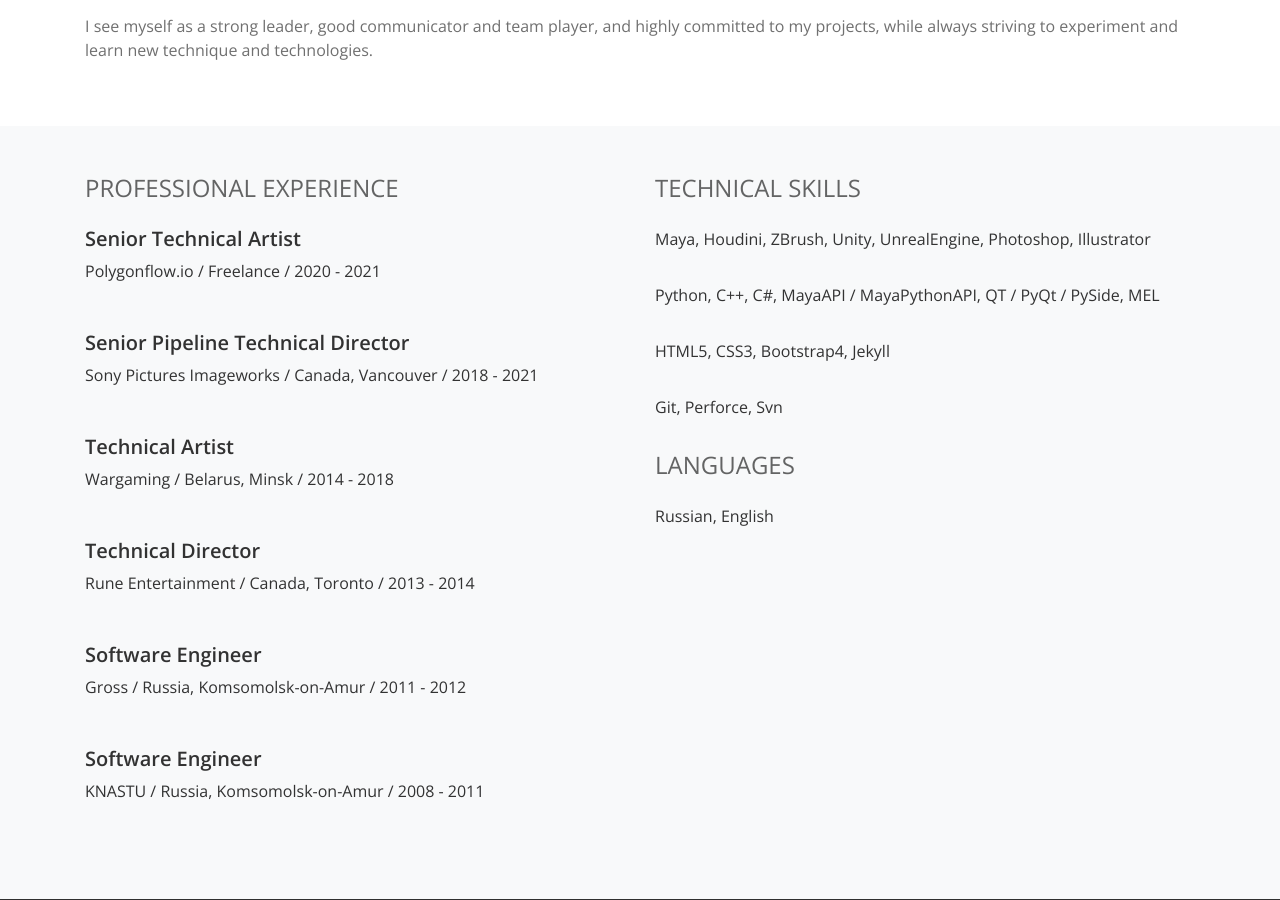
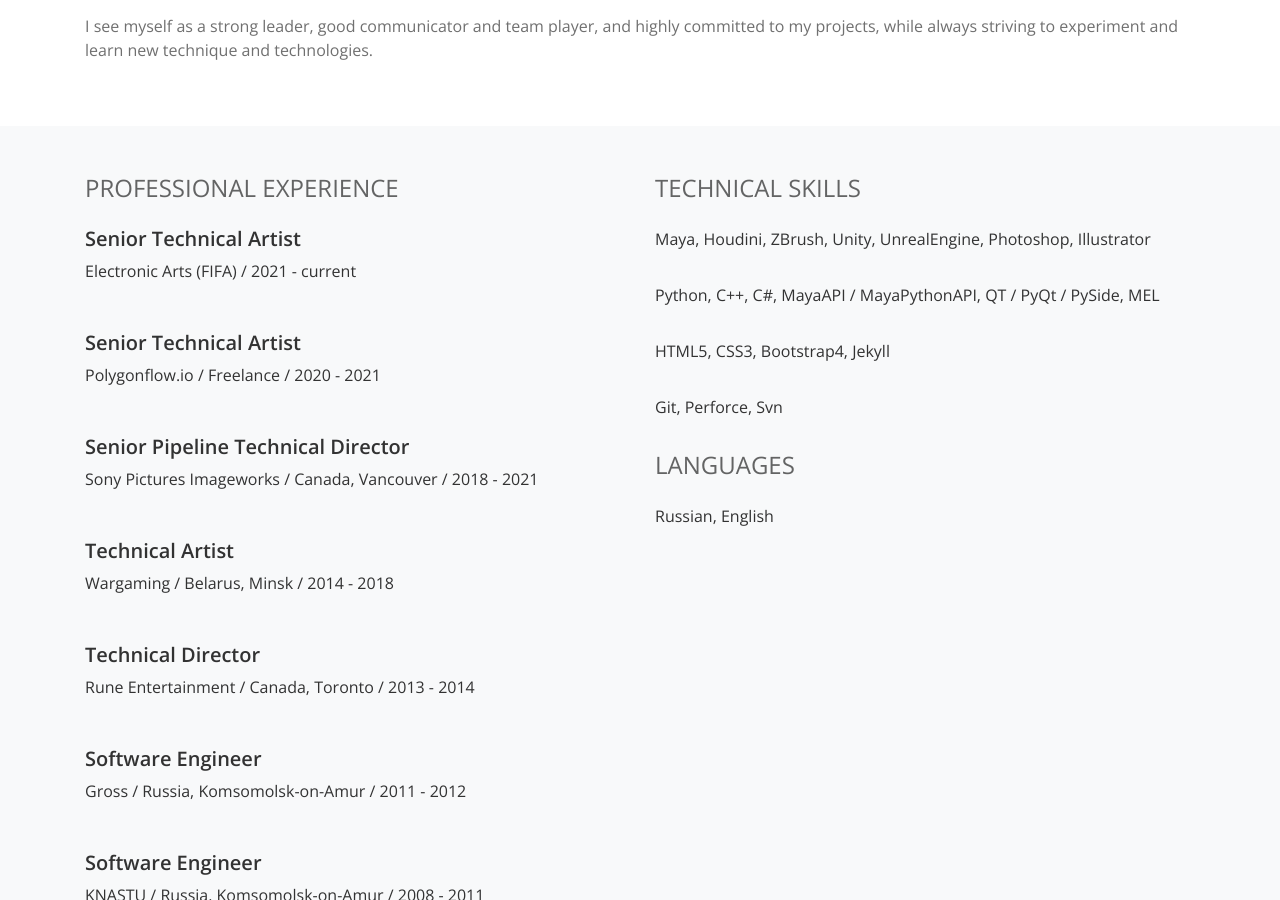
Before and after one commit to volodinroman/volodinroman.github.io, a Jekyll site: the page built from about/index.html, in a window 1280 px wide and 900 px high, scrolled down 523 px. Built offline with Jekyll 4.4.1, drawn with Linux system fonts in a browser that asks for light colours; nearby versions of some CDN libraries.

Commit message:
Update index.html

```diff
--- a/about/index.html
+++ b/about/index.html
@@ -39,6 +39,11 @@
                     PROFESSIONAL EXPERIENCE
                 </h4>
                 <ul class="list-unstyled text-black-80">
+
+                    <li class="py-3">
+                        <h5 class="font-weight-bold">Senior Technical Artist </h5>
+                        <p>Electronic Arts (FIFA) / 2021 - current</p>
+                    </li>
 
                     <li class="py-3">
                         <h5 class="font-weight-bold">Senior Technical Artist</h5>
```
